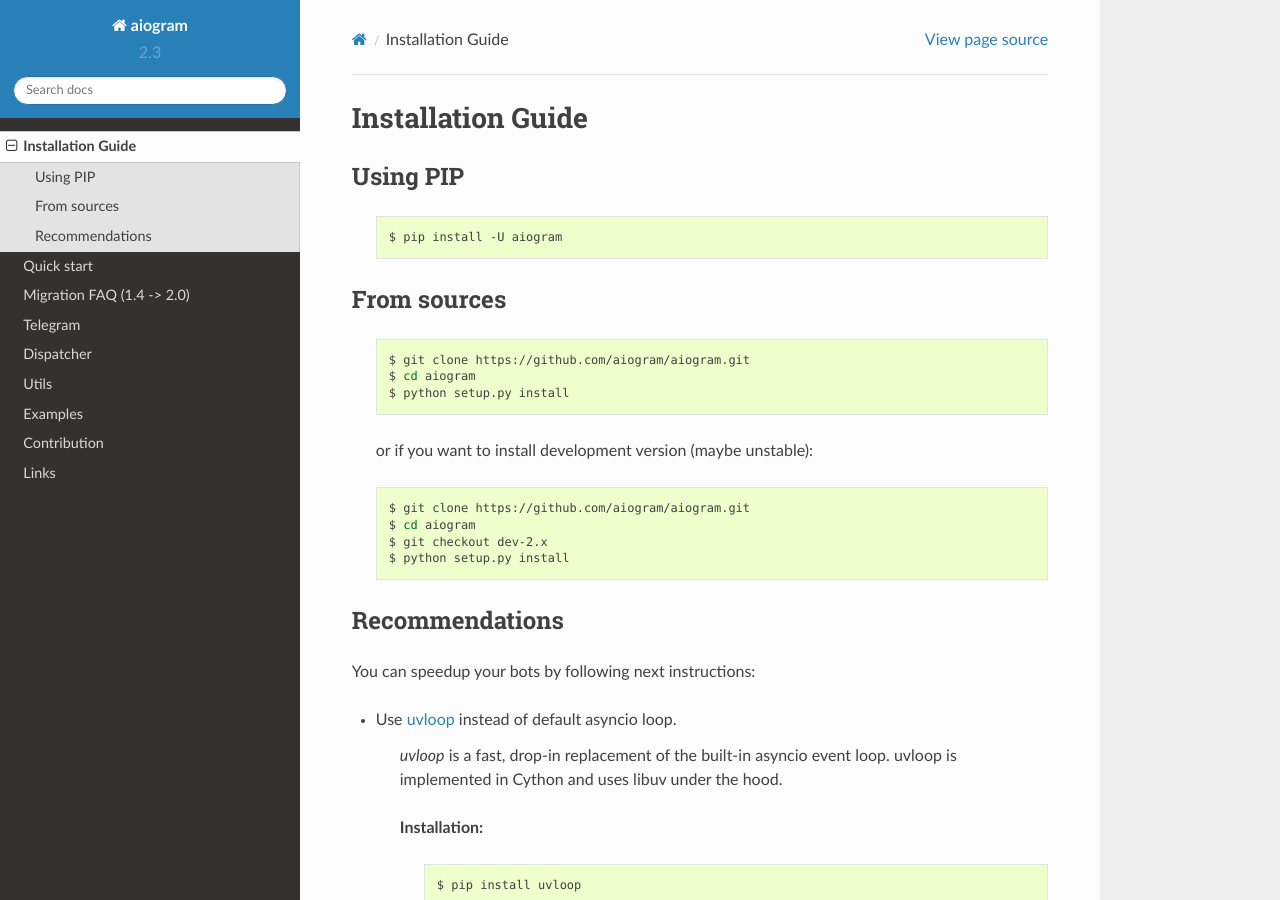
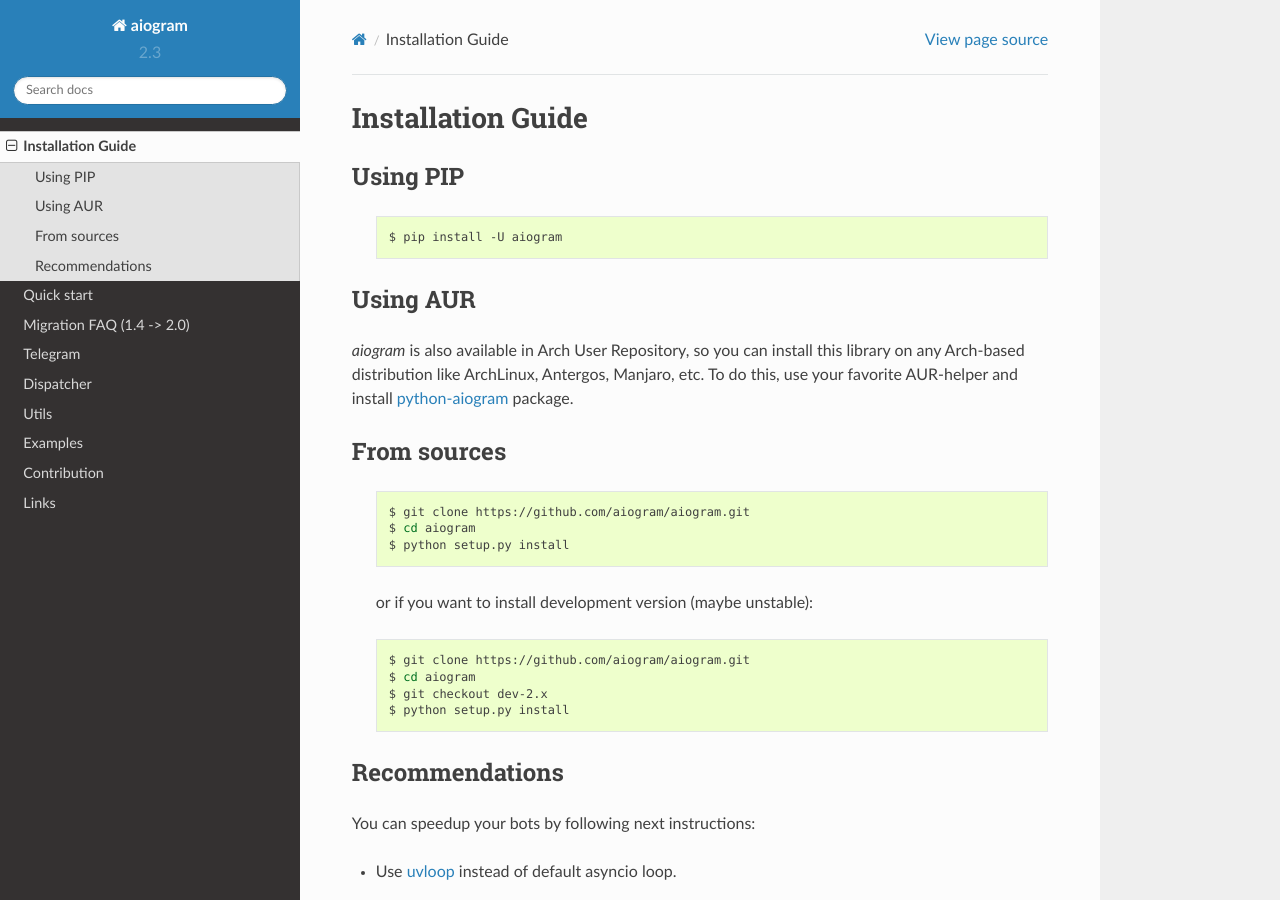
Before and after one commit to NullBrotasli/aiogram, a Sphinx documentation site: the page built from docs/source/install.rst, in a window 1280 px wide and 900 px high. Built offline with Sphinx 7.4.7 and the Read the Docs theme 2.0.0, drawn with Linux system fonts in a browser that asks for light colours; the version number is read from the project's files by our own code.

Commit message:
Add aiogram AUR package installation instructions

```diff
--- a/docs/source/install.rst
+++ b/docs/source/install.rst
@@ -6,6 +6,10 @@
     .. code-block:: bash
 
         $ pip install -U aiogram
+
+Using AUR
+---------
+*aiogram* is also available in Arch User Repository, so you can install this library on any Arch-based distribution like ArchLinux, Antergos, Manjaro, etc. To do this, use your favorite AUR-helper and install `python-aiogram <https://aur.archlinux.org/packages/python-aiogram/>`_ package.
 
 From sources
 ------------
```
